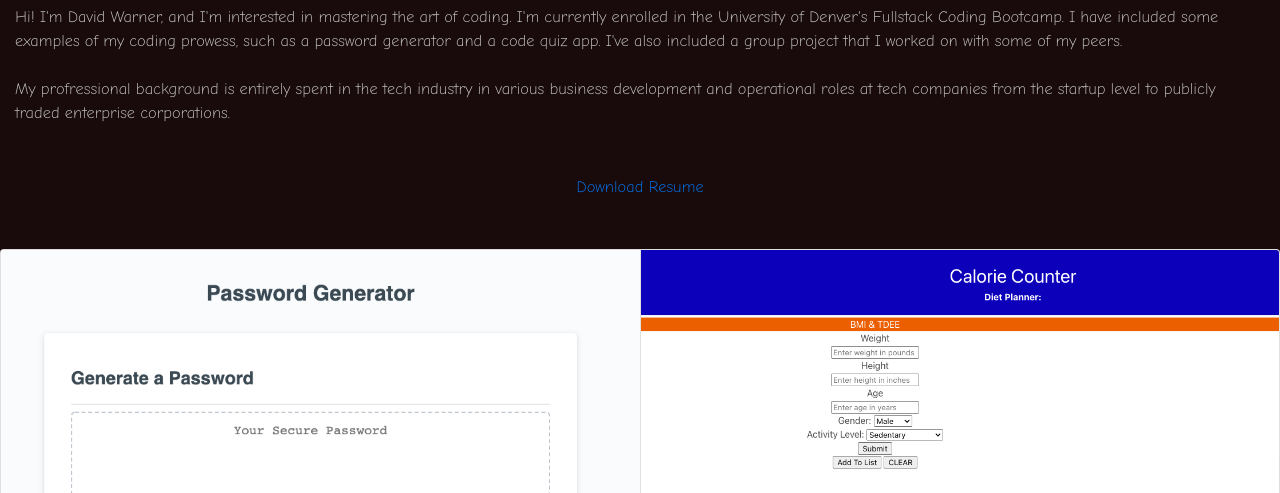
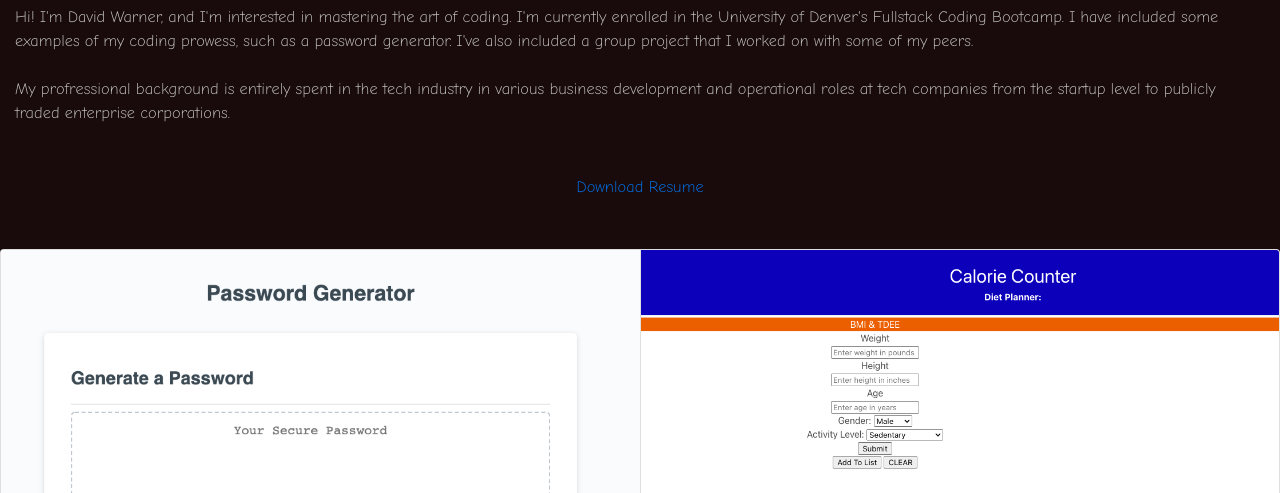
Before and after one commit to 1dhwarner/Week_08_Portfolio, a plain HTML site: page index.html in a window 1280 px wide. Shown: the part 307-800 px from the top of the page. Drawn offline with nearby package versions, Linux system fonts and the light colour scheme.

Commit message:
fixed about me section

```diff
--- a/index.html
+++ b/index.html
@@ -41,7 +41,7 @@
     <div class="align-items-left">
         <h1> About Me</h1>
         <text>
-            Hi! I'm David Warner, and I'm interested in mastering the art of coding. I'm currently enrolled in the University of Denver's Fullstack Coding Bootcamp. I have included some examples of my coding prowess, such as a password generator and a code quiz app. I've also included a group project that I worked on with some of my peers.<br><br> My profressional background is entirely spent in the tech industry in various business development and operational roles at tech companies from the startup level to publicly traded enterprise corporations.
+            Hi! I'm David Warner, and I'm interested in mastering the art of coding. I'm currently enrolled in the University of Denver's Fullstack Coding Bootcamp. I have included some examples of my coding prowess, such as a password generator. I've also included a group project that I worked on with some of my peers.<br><br> My profressional background is entirely spent in the tech industry in various business development and operational roles at tech companies from the startup level to publicly traded enterprise corporations.
         </text>
       </div>
 
```
